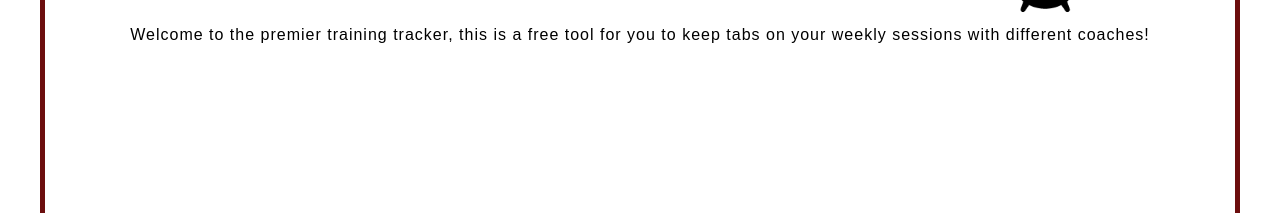
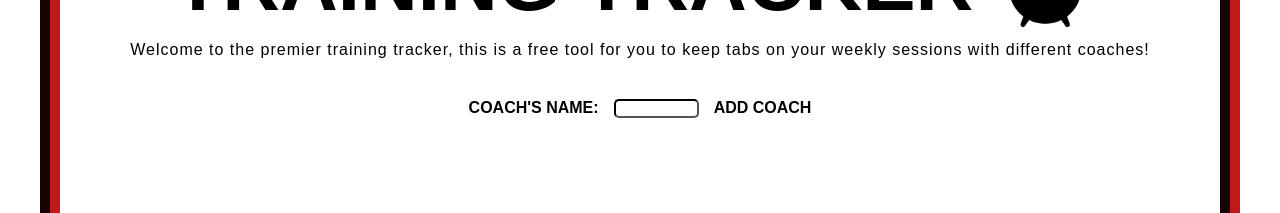
Before and after one commit to DmitriRamos/React-Training-Tracker, a React (Create React App) app: page / in a window 1280 px wide. Shown: the part 144-357 px from the top of the page. Built offline with nearby package versions, Linux system fonts and the light colour scheme.

Commit message:
Added ui component for the coachinput

```diff
--- a/src/App.js
+++ b/src/App.js
@@ -1,5 +1,6 @@
 import Header from "./components/Header/Header";
 import Week from "./components/Week/Week";
+import AddCoach from "./components/AddCoach/AddCoach";
 
 const App = () => {
   const desc =
@@ -9,6 +10,7 @@ const App = () => {
     <div className="container">
       <Header title="TRAINING TRACKER ⏰" />
       <p className="desc">{desc}</p>
+      <AddCoach />
       <Week />
     </div>
   );
--- /dev/null
+++ b/src/components/AddCoach/AddCoach.css
@@ -0,0 +1,62 @@
+.cname {
+  font-size: 16px;
+  font-weight: 900;
+  position: relative;
+  top: -30px;
+}
+
+.promptbox {
+  width: 85px;
+  border-color: black;
+  padding-left: 5px;
+  border-radius: 5px;
+  margin: 15px;
+  top: -30px;
+  position: relative;
+}
+
+.promptbox:visited {
+  border-color: black;
+  top: -30px;
+}
+
+.button {
+  background-color: white;
+  border: 5px;
+  color: black;
+  top: -30px;
+  text-align: center;
+  font-size: 16px;
+  transition-duration: 0.4s;
+  font-weight: 900;
+  position: relative;
+}
+
+.button:hover {
+  color: black;
+}
+
+.button span {
+  cursor: pointer;
+  display: inline-block;
+  position: relative;
+  transition: 0.4s;
+}
+
+.button span:after {
+  content: "+";
+  position: absolute;
+  opacity: 0;
+  top: 0;
+  right: -15px;
+  transition: 0.5s;
+}
+
+.button:hover span {
+  padding-right: 10px;
+}
+
+.button:hover span:after {
+  opacity: 1;
+  right: 0;
+}
--- /dev/null
+++ b/src/components/AddCoach/AddCoach.js
@@ -0,0 +1,17 @@
+import "./AddCoach.css";
+
+const AddCoach = () => {
+  return (
+    <div class="wrapper">
+      <form>
+        <label class="cname">Coach's Name:</label>
+        <input class="promptbox " type="text"></input>
+        <button class="button" value="Add Coach">
+          <span>ADD COACH</span>
+        </button>
+      </form>
+    </div>
+  );
+};
+
+export default AddCoach;
--- a/src/index.css
+++ b/src/index.css
@@ -13,7 +13,9 @@
   min-height: 1000px;
   border: 5px solid rgb(108, 14, 14);
   padding: 30px;
-  border-radius: 5px;
+  border-radius: 10px;
+  border-style: groove;
+  border-width: 20px;
 }
 
 .desc {
```
Also changed, not shown: src/components/CoachList/CoachList.css (added), src/components/CoachList/CoachList.js (added).
